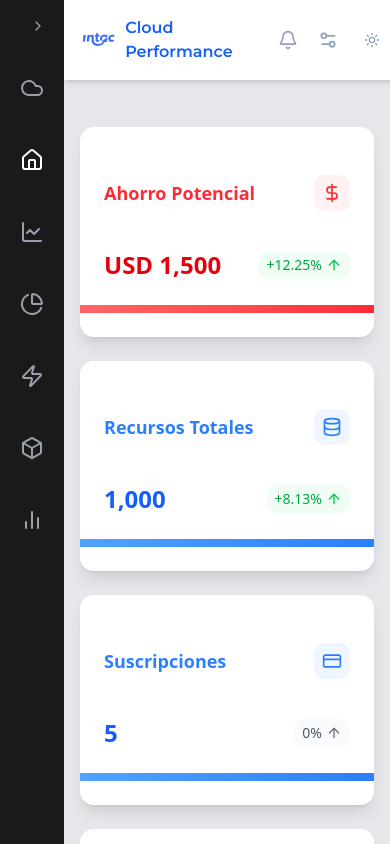
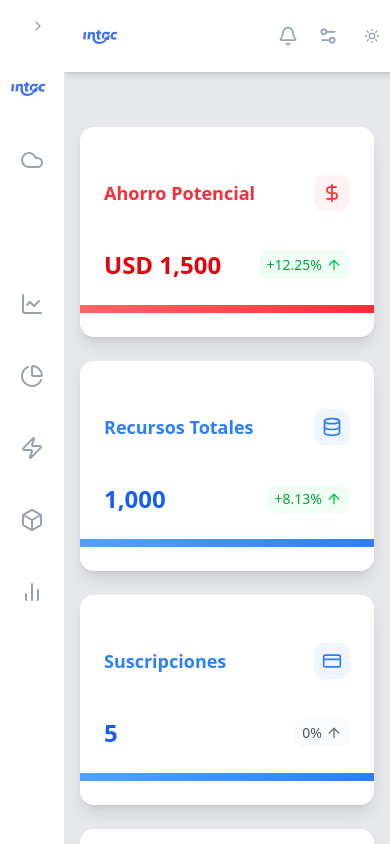
Before and after one commit to JoseAl05/cloudperformance-webpage, a Next.js app: page /main-view in a window 390 px wide. Shown: the top 844 px of the page. Built offline with nearby package versions, Linux system fonts and the light colour scheme.

Commit message:
changed sidebar style

```diff
--- a/components/CollapseSidebar.tsx
+++ b/components/CollapseSidebar.tsx
@@ -7,6 +7,7 @@ import { usePathname } from "next/navigation"
 import { BarChart2, Box, Cloud, Home, PieChart, Zap, ChartLine, ChevronRight } from 'lucide-react';
 import { Button } from "@/components/ui/button"
 import { Tooltip, TooltipContent, TooltipProvider, TooltipTrigger } from "@/components/ui/tooltip"
+import { LogoComponent } from './LogoComponent'
 
 export const CollapseSidebar = () => {
   const [isExpanded, setIsExpanded] = useState(false)
@@ -77,7 +78,7 @@ export const CollapseSidebar = () => {
       <div
         className={cn(
           "fixed left-0 top-0 h-full z-[101] flex flex-col transition-all duration-300 ease-in-out",
-          isExpanded ? "w-64 bg-gray-900" : "w-16 bg-[#1a1a1a]",
+          isExpanded ? "w-64 bg-white" : "w-16 bg-white",
         )}
       >
         <div className="flex justify-end p-2">
@@ -88,22 +89,25 @@ export const CollapseSidebar = () => {
 
         <div className="flex flex-col items-center gap-8 mt-4">
           <TooltipProvider delayDuration={300}>
+            <LogoComponent isExpanded={isExpanded}/>
             {routes.map((route) => (
               <div key={route.href} className="w-full flex justify-center">
                 {isExpanded ? (
+                  <>
                     <Link
                       href={route.href}
                       className={cn(
-                      "flex items-center px-4 py-2 w-full text-gray-400 hover:text-white transition-colors",
-                      pathname === route.href && "text-white bg-gray-800",
+                        "flex items-center px-4 py-2 w-full text-slate-800 hover:text-slate-400 transition-colors",
+                        pathname === route.href && "text-slate-400 bg-gray-200",
                         route.href === "#" && "justify-center",
                       )}
                     >
                       <div className={cn("flex items-center justify-center w-10 h-10", )}>
                         <route.icon className="h-6 w-6" />
                       </div>
-                    {route.href !== "#" && <span className="ml-3 font-medium">{route.label}</span>}
+                      <span className="ml-3 font-medium">{route.label}</span>
                     </Link>
+                  </>
                 ) : (
                   <Tooltip>
                     <TooltipTrigger asChild>
--- a/components/LogoComponent.tsx
+++ b/components/LogoComponent.tsx
@@ -1,3 +1,4 @@
+'use client'
 import Image from 'next/image';
 import Link from 'next/link';
 
@@ -6,8 +7,8 @@ import { cn } from '@/lib/utils';
 
 const monsterrat = Montserrat({ weight: '600', subsets: ['latin'] });
 
-export const LogoComponent = () => {
-    return (
+export const LogoComponent = ({ isExpanded }: { isExpanded: boolean }) => {
+    return isExpanded ? (
         <Link href='/' className='flex items-center mb-0 md:pl-3 md:mb-14'>
             <div className='relative w-10 h-10 md:w-20 md:h-20 mr-2 mt-0 md:mt-3'>
                 <Image
@@ -19,5 +20,14 @@ export const LogoComponent = () => {
             </div>
             <h1 className={cn('text-base md:text-xl font-bold text-blue-600', monsterrat.className)}>Cloud Performance</h1>
         </Link>
-    )
+    ) : (
+        <div className='relative w-10 h-10 md:w-12 md:h-12 mr-2 mt-0 md:mt-3'>
+            <Image
+                width={100}
+                height={100}
+                alt='Logo Intac'
+                src='/logo.png'
+            />
+        </div>
+    );
 }
```
Lines whose indentation alone changed are shown as unchanged.
